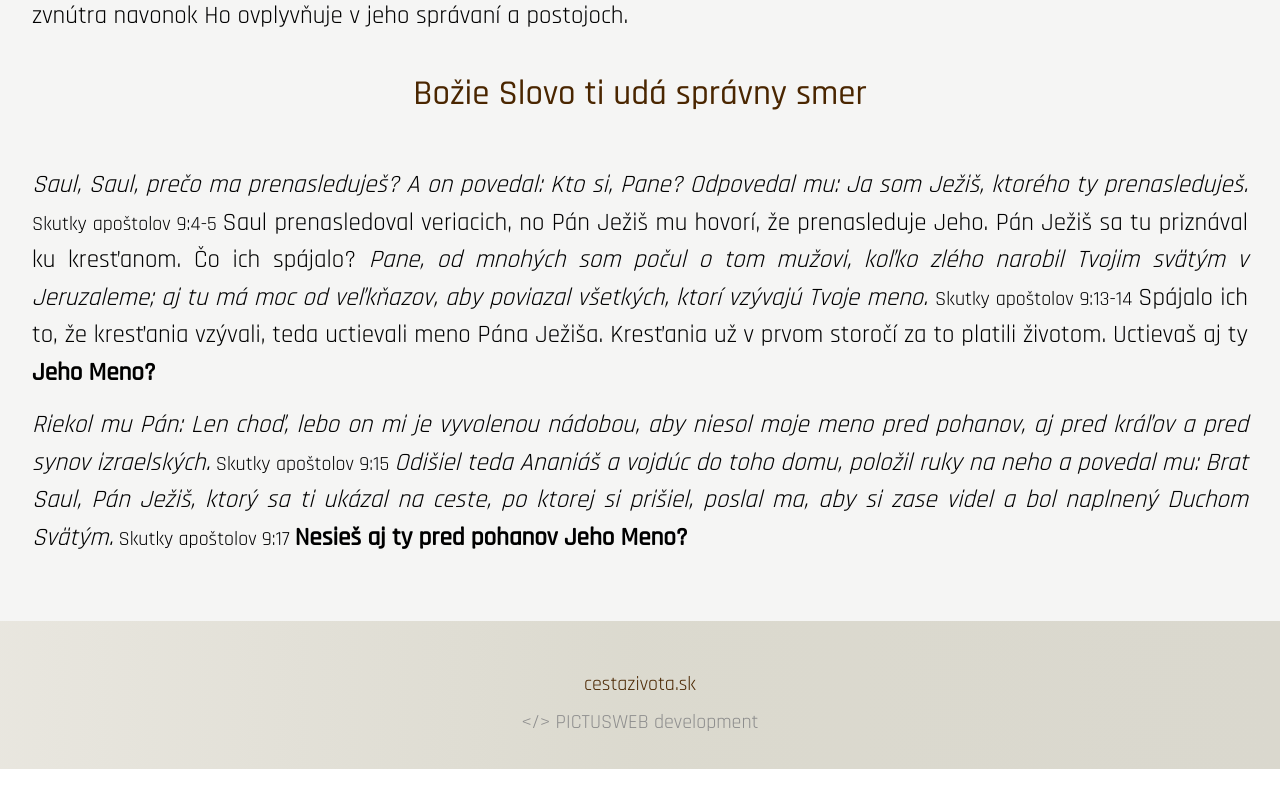
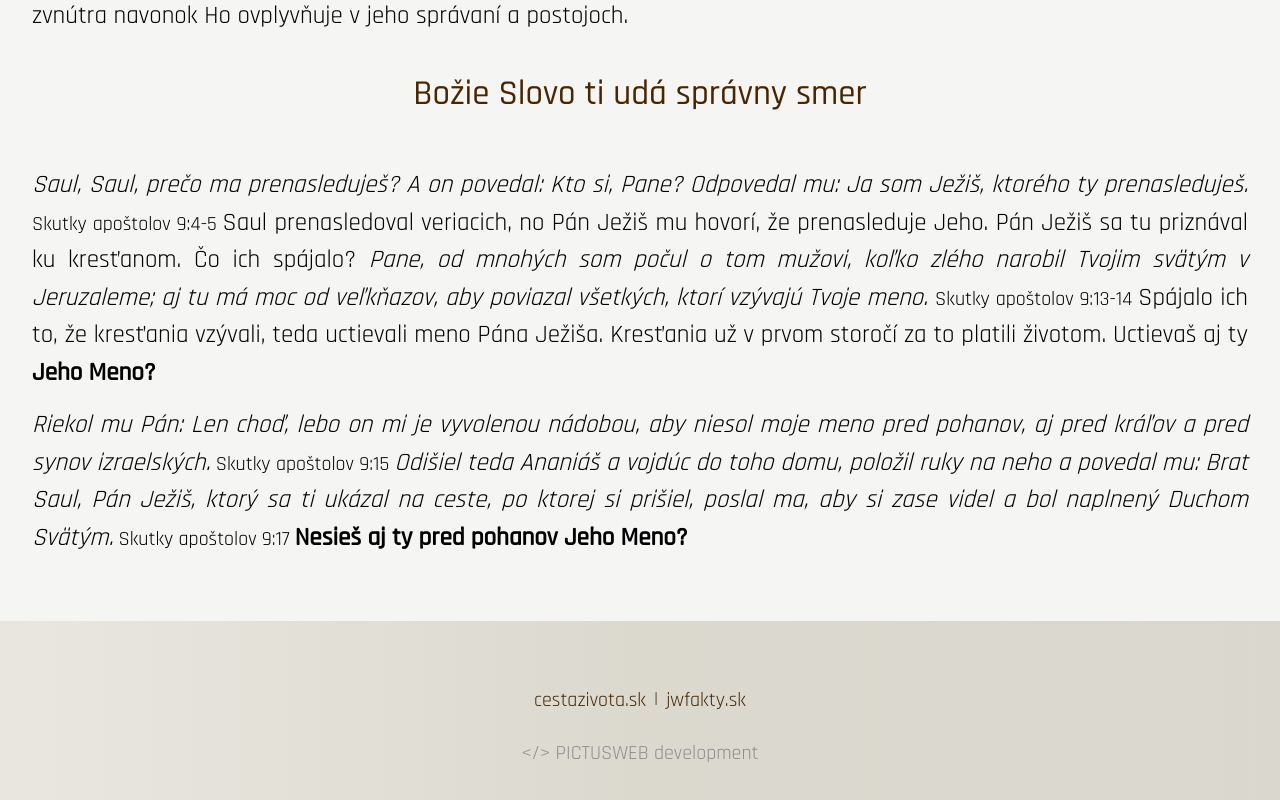
Before and after one commit to pkvarg/svedkovia.sk, a React (Vite) app: page / in a window 1280 px wide. Shown: the part 3473-4273 px from the top of the page. Before the commit the page ends 4242 px from the top, so only its background shows below. Built offline with nearby package versions, Linux system fonts and the light colour scheme.

Commit message:
link, icon

```diff
--- a/index.html
+++ b/index.html
@@ -2,7 +2,7 @@
 <html lang="en">
   <head>
     <meta charset="UTF-8" />
-    <link rel="icon" type="image/svg+xml" href="/vite.svg" />
+    <link rel="icon" type="image/svg+xml" href="/icon.webp" />
     <meta name="viewport" content="width=device-width, initial-scale=1.0" />
     <meta name="robots" content="index, noodp" />
 
--- a/src/components/Footer.jsx
+++ b/src/components/Footer.jsx
@@ -15,6 +15,11 @@ const Footer = () => {
           <a href='https://cestazivota.sk' target='_blank'>
             cestazivota.sk
           </a>
+          <p className='hidden lg:flex pb-4'>|</p>
+
+          <a href='https://jwfakty.sk' target='_blank'>
+            jwfakty.sk
+          </a>
         </div>
         <div className='flex justify-center text-[#8d8d8d] mt-2'>
           <a href='https://pictusweb.sk'>
```
Also changed, not shown: public/icon.webp (added).
